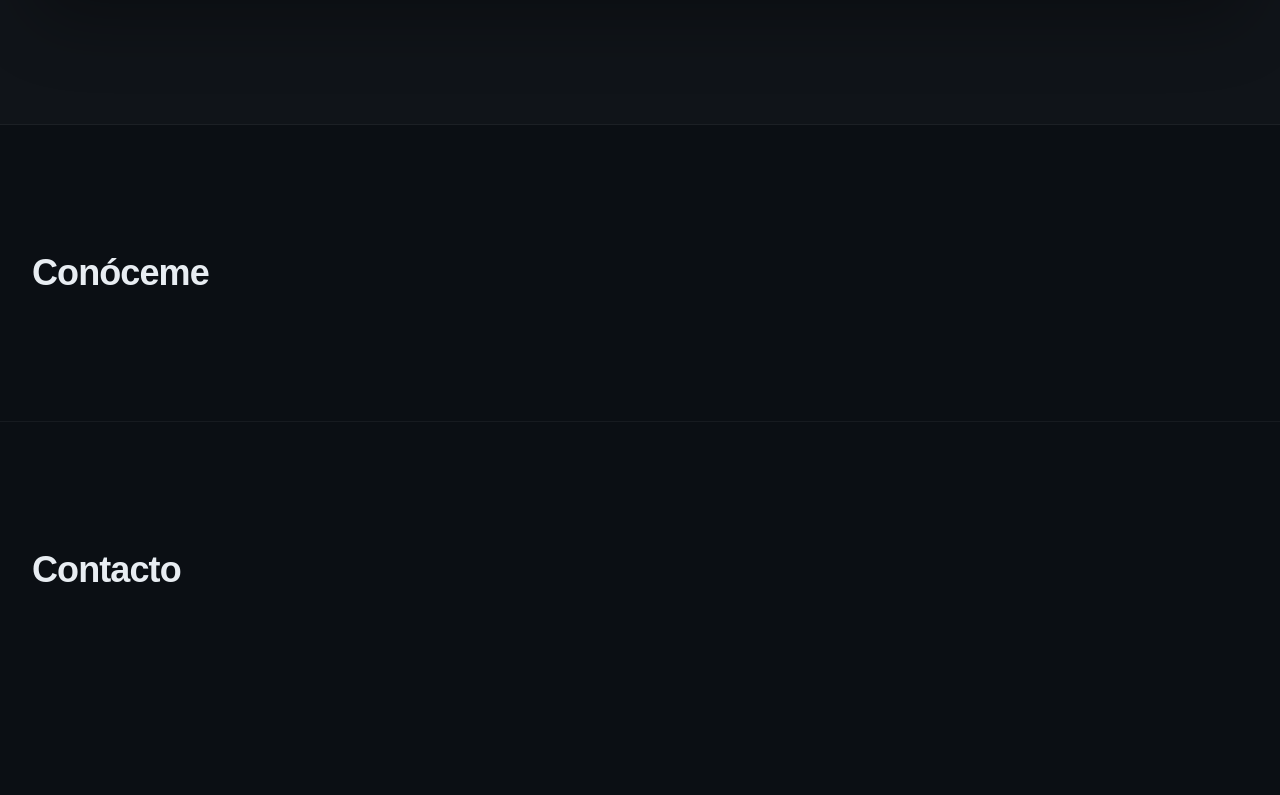
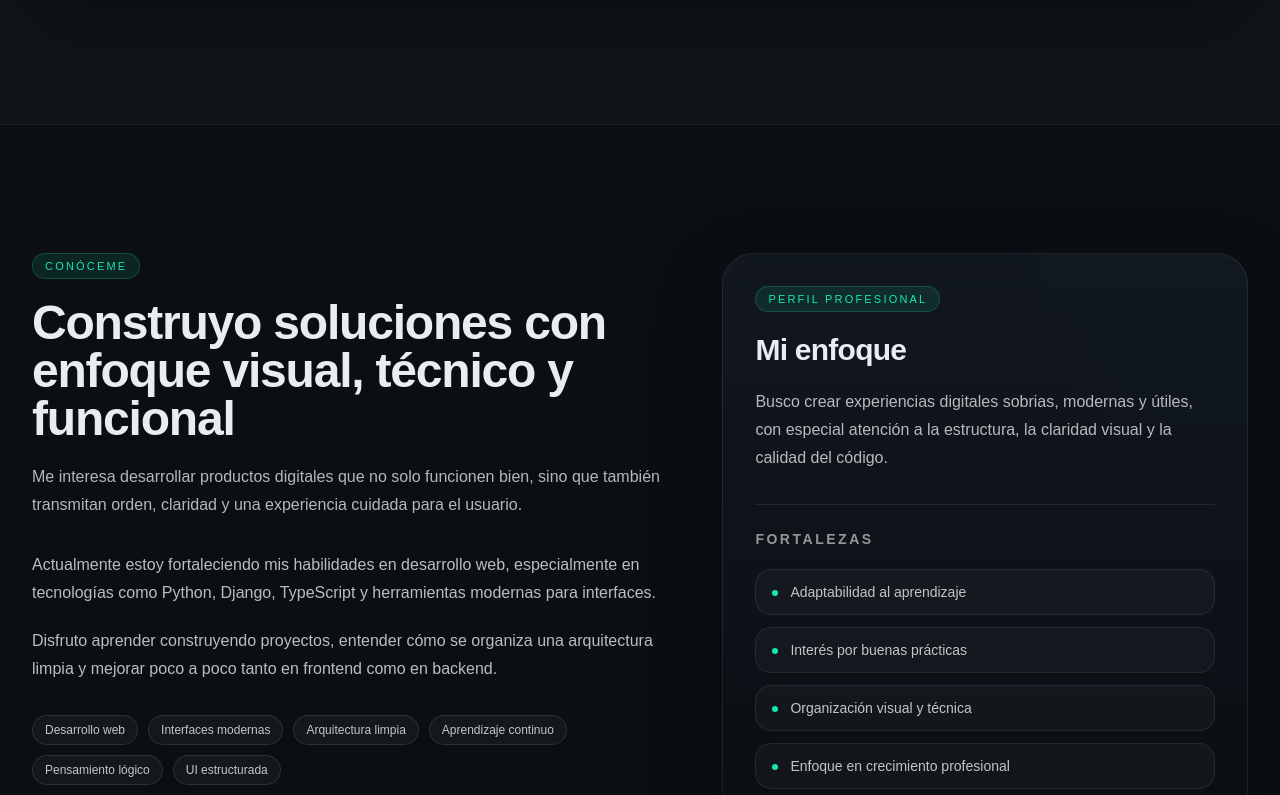
Before and after one commit to sebastianUCC2024/Portafolio, a Next.js app: page / in a window 1280 px wide. Shown: the part 4060-4855 px from the top of the page. Before the commit the page ends 4778 px from the top, so only its background shows below. Built offline with nearby package versions, Linux system fonts and the light colour scheme.

Commit message:
Se agrego la sección de conoceme

```diff
--- a/src/app/page.tsx
+++ b/src/app/page.tsx
@@ -3,6 +3,7 @@ import Container from "@/src/components/layout/container";
 import HeroSection from "@/src/components/sections/hero-section";
 import ProjectsSection from "@/src/components/sections/projects-section";
 import EducationSection from "@/src/components/sections/education-section";
+import AboutSection from "@/src/components/sections/about-section";
 
 export default function Home() {
   return (
@@ -15,18 +16,12 @@ export default function Home() {
 
       <EducationSection />
 
+      <AboutSection />
+
       <section
-        id="about"
-        className="border-b border-white/5 py-24 sm:py-28 lg:py-32"
+        id="contact"
+        className="py-24 sm:py-28 lg:py-32"
       >
-        <Container>
-          <h2 className="text-3xl font-semibold tracking-tight sm:text-4xl">
-            Conóceme
-          </h2>
-        </Container>
-      </section>
-
-      <section id="contact" className="py-24 sm:py-28 lg:py-32">
         <Container>
           <h2 className="text-3xl font-semibold tracking-tight sm:text-4xl">
             Contacto
--- /dev/null
+++ b/src/components/sections/about-section.tsx
@@ -0,0 +1,87 @@
+import Container from "@/src/components/layout/container";
+import { aboutData } from "@/src/data/about";
+
+export default function AboutSection() {
+  return (
+    <section
+      id="about"
+      className="border-b border-white/5 py-24 sm:py-28 lg:py-32"
+    >
+      <Container>
+        <div className="grid gap-10 lg:grid-cols-[1.1fr_0.9fr] lg:items-start lg:gap-12">
+          <div className="max-w-2xl">
+            <span className="inline-flex rounded-full border border-primary/20 bg-primary/10 px-3 py-1 text-[11px] font-medium uppercase tracking-[0.2em] text-primary">
+              {aboutData.badge}
+            </span>
+
+            <h2 className="mt-5 text-3xl font-semibold tracking-tight sm:text-4xl lg:text-5xl">
+              {aboutData.title}
+            </h2>
+
+            <p className="mt-5 text-sm leading-7 text-white/70 sm:text-base">
+              {aboutData.description}
+            </p>
+
+            <div className="mt-8 space-y-5">
+              {aboutData.paragraphs.map((paragraph) => (
+                <p
+                  key={paragraph}
+                  className="text-sm leading-7 text-white/72 sm:text-base"
+                >
+                  {paragraph}
+                </p>
+              ))}
+            </div>
+
+            <div className="mt-8 flex flex-wrap gap-2.5">
+              {aboutData.tags.map((tag) => (
+                <span
+                  key={tag}
+                  className="rounded-full border border-white/10 bg-white/[0.04] px-3 py-1.5 text-xs font-medium text-white/75"
+                >
+                  {tag}
+                </span>
+              ))}
+            </div>
+          </div>
+
+          <aside className="relative">
+            <div className="absolute inset-0 rounded-[2rem] bg-[radial-gradient(circle_at_top_right,rgba(25,230,179,0.12),transparent_40%)]" />
+
+            <div className="relative overflow-hidden rounded-[2rem] border border-white/8 bg-[linear-gradient(180deg,rgba(18,24,33,0.96),rgba(11,15,20,0.98))] p-6 shadow-[0_24px_70px_rgba(0,0,0,0.28)] sm:p-8">
+              <div className="inline-flex rounded-full border border-primary/20 bg-primary/10 px-3 py-1 text-[11px] font-medium uppercase tracking-[0.2em] text-primary">
+                Perfil profesional
+              </div>
+
+              <h3 className="mt-5 text-2xl font-semibold tracking-tight text-foreground sm:text-3xl">
+                {aboutData.highlightTitle}
+              </h3>
+
+              <p className="mt-5 text-sm leading-7 text-white/70 sm:text-base">
+                {aboutData.highlightText}
+              </p>
+
+              <div className="mt-8 border-t border-white/8 pt-6">
+                <h4 className="text-sm font-semibold uppercase tracking-[0.18em] text-white/55">
+                  Fortalezas
+                </h4>
+
+                <ul className="mt-5 space-y-3">
+                  {aboutData.strengths.map((item) => (
+                    <li
+                      key={item}
+                      className="flex items-start gap-3 rounded-2xl border border-white/8 bg-white/[0.03] px-4 py-3 text-sm text-white/75"
+                    >
+                      <span className="mt-2 h-1.5 w-1.5 rounded-full bg-primary" />
+                      <span>{item}</span>
+                    </li>
+                  ))}
+                </ul>
+              </div>
+            </div>
+          </aside>
+        </div>
+      </Container>
+    </section>
+  );
+}
--- /dev/null
+++ b/src/data/about.ts
@@ -0,0 +1,38 @@
+export type AboutData = {
+  badge: string;
+  title: string;
+  description: string;
+  paragraphs: string[];
+  tags: string[];
+  highlightTitle: string;
+  highlightText: string;
+  strengths: string[];
+};
+
+export const aboutData: AboutData = {
+  badge: "Conóceme",
+  title: "Construyo soluciones con enfoque visual, técnico y funcional",
+  description:
+    "Me interesa desarrollar productos digitales que no solo funcionen bien, sino que también transmitan orden, claridad y una experiencia cuidada para el usuario.",
+  paragraphs: [
+    "Actualmente estoy fortaleciendo mis habilidades en desarrollo web, especialmente en tecnologías como Python, Django, TypeScript y herramientas modernas para interfaces.",
+    "Disfruto aprender construyendo proyectos, entender cómo se organiza una arquitectura limpia y mejorar poco a poco tanto en frontend como en backend.",
+  ],
+  tags: [
+    "Desarrollo web",
+    "Interfaces modernas",
+    "Arquitectura limpia",
+    "Aprendizaje continuo",
+    "Pensamiento lógico",
+    "UI estructurada",
+  ],
+  highlightTitle: "Mi enfoque",
+  highlightText:
+    "Busco crear experiencias digitales sobrias, modernas y útiles, con especial atención a la estructura, la claridad visual y la calidad del código.",
+  strengths: [
+    "Adaptabilidad al aprendizaje",
+    "Interés por buenas prácticas",
+    "Organización visual y técnica",
+    "Enfoque en crecimiento profesional",
+  ],
+};
```
